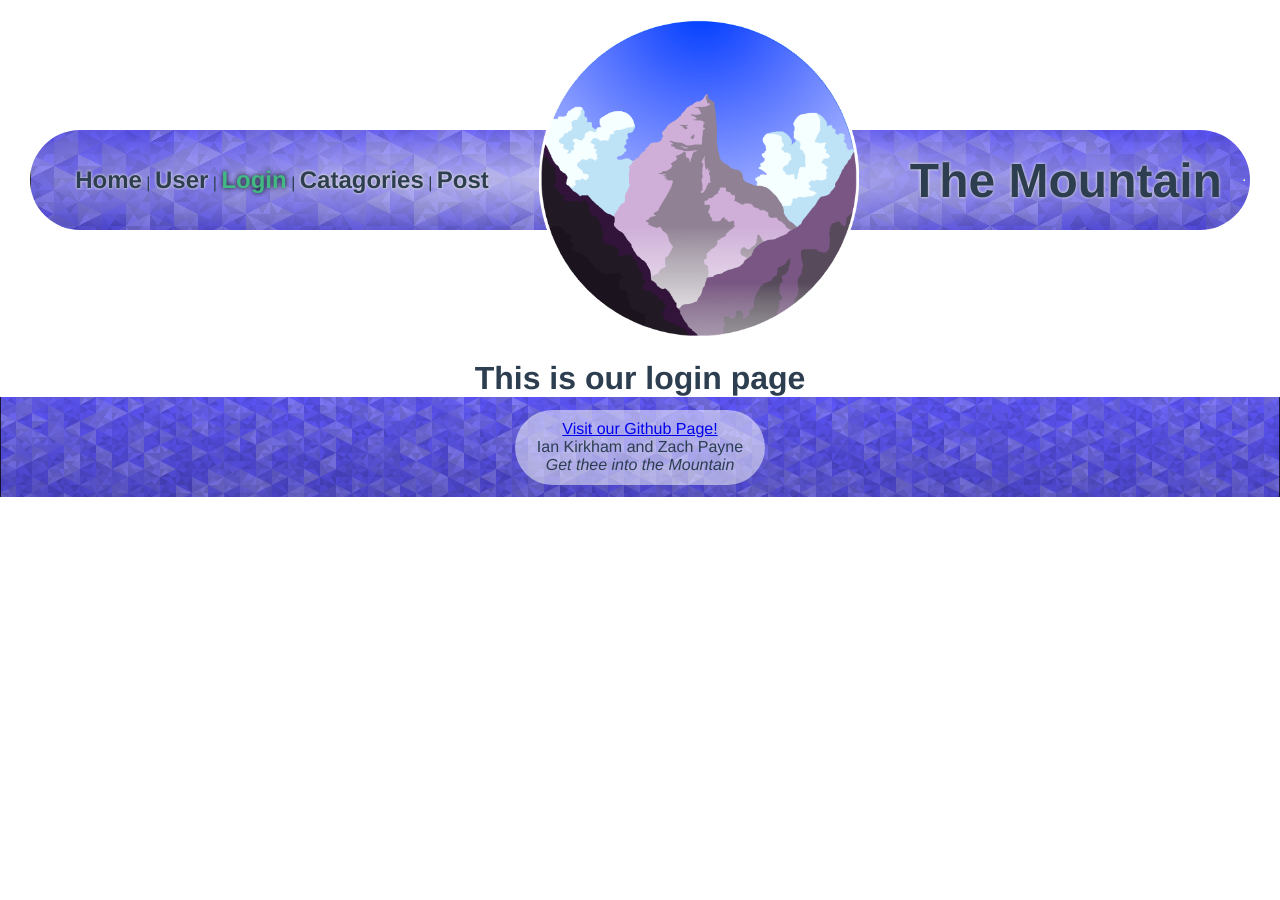
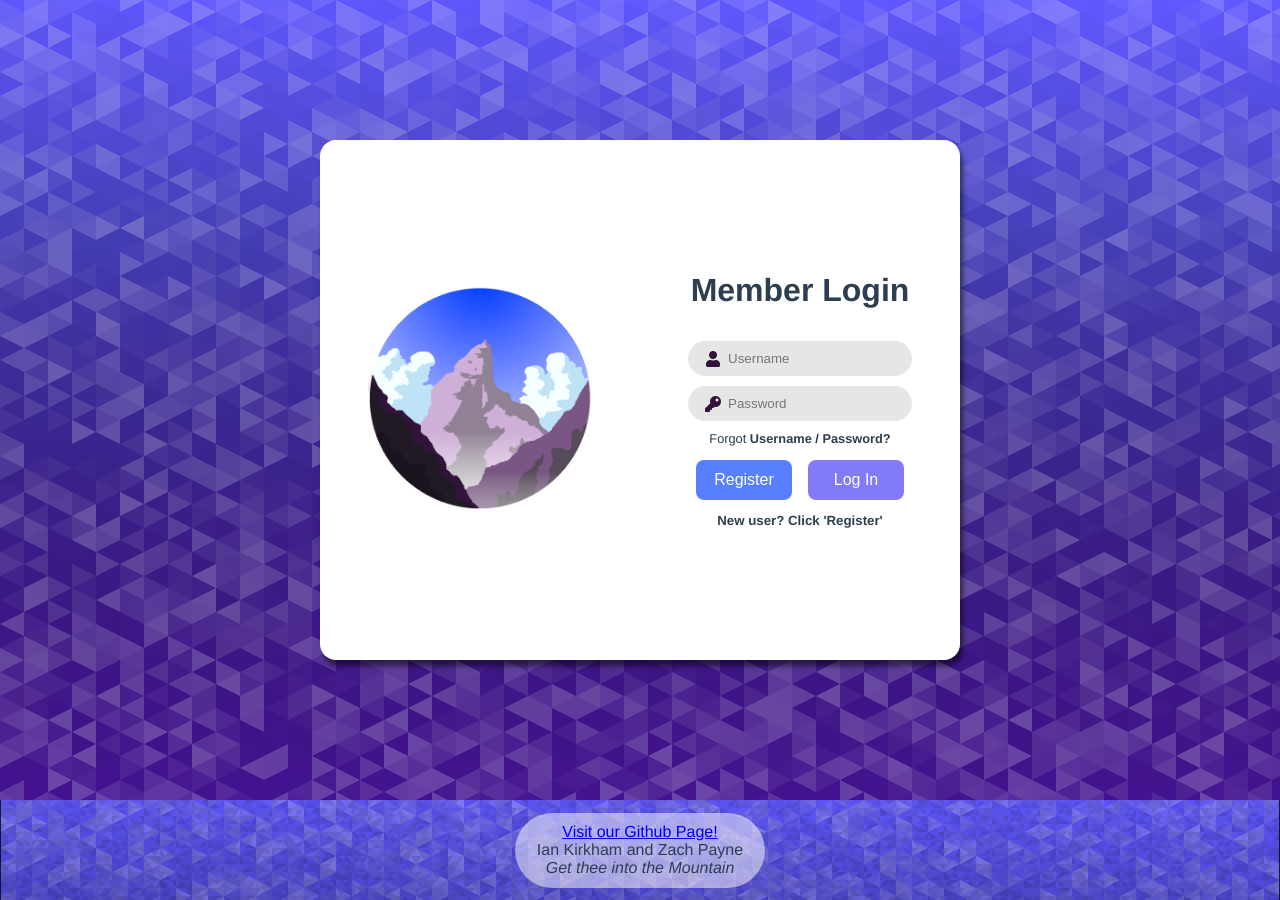
Before and after one commit to IanKirkham/creativeproject4, a Vue app in the folder front-end/: page /login in a window 1280 px wide. Before the commit the page ends 800 px from the top, so only its background shows below. Built offline with nearby package versions, Linux system fonts and the light colour scheme.

Commit message:
Basic Login Page

```diff
--- a/front-end/public/index.html
+++ b/front-end/public/index.html
@@ -4,7 +4,8 @@
     <meta charset="utf-8">
     <meta http-equiv="X-UA-Compatible" content="IE=edge">
     <meta name="viewport" content="width=device-width,initial-scale=1.0">
-    <link rel="icon" href="<%= BASE_URL %>favicon.ico">
+    <link rel="icon" href="/The_Mountain.png">
+    <link rel="stylesheet" href="https://cdnjs.cloudflare.com/ajax/libs/font-awesome/5.12.1/css/all.min.css" integrity="sha256-mmgLkCYLUQbXn0B1SRqzHar6dCnv9oZFPEC1g1cwlkk=" crossorigin="anonymous" />
     <title><%= htmlWebpackPlugin.options.title %></title>
   </head>
   <body>
--- a/front-end/src/App.vue
+++ b/front-end/src/App.vue
@@ -22,7 +22,8 @@
       </div>
       <br/>
     </div>
-    <div class="header" id="small" v-if="this.$router.currentRoute.name !== 'Home'">
+    <div class="header" id="small" v-if="this.$router.currentRoute.name !== 'Home'
+        && this.$router.currentRoute.name !== 'Login'">
       <div id="nav">
         <router-link to="/">Home</router-link> |
         <router-link to="/user">User</router-link> |
--- a/front-end/src/views/Login.vue
+++ b/front-end/src/views/Login.vue
@@ -1,6 +1,29 @@
 <template>
   <div class="login">
-    <h1>This is our login page</h1>
+    <div class="login-container">
+      <div class="main-icon">
+        <img src="/The_Mountain.png">
+      </div>
+      <div class="info">
+        <h1>Member Login</h1>
+        <form name="login" class="form">
+          <div class="input-icons">
+            <i class="fa fa-user icon"></i>
+            <input class="input-field" type="text" placeholder="Username">
+          </div>
+          <div class="input-icons">
+            <i class="fa fa-key icon"></i>
+            <input size="25" class="input-field" type="password" placeholder="Password">
+          </div>
+        </form>
+        <p>Forgot <a class="forgot" href="#">Username / Password?</a></p>
+        <div class="buttons">
+          <button id="register-btn">Register</button>
+          <button id="login-btn">Log In</button>
+        </div>
+        <h5>New user? Click 'Register'</h5>
+      </div>
+    </div>
   </div>
 </template>
 
@@ -8,4 +31,185 @@
 </script>
 
 <style scoped>
+
+.login {
+  background-image: url("/Blu.png");
+  height: 100vh;
+  display: flex;
+  justify-content: center;
+  align-items: center;
+}
+
+.login-container {
+  height: 70%;
+  background-color: #FFF;
+  width: 80%;
+  border-radius: 1em;
+  display: flex;
+  flex-direction: column;
+  align-items: center;
+  justify-content: center;
+  box-shadow: 3px 6px 5px rgba(0, 0, 0, 0.5);
+}
+
+.main-icon {
+  width: 10em;
+  height: auto;
+}
+
+.main-icon img {
+  width: 100%;
+  height: auto;
+}
+
+.form {
+  max-width:450px;
+  margin:auto;
+}
+
+.info {
+  display: flex;
+  flex-direction: column;
+  margin: 2em;
+}
+
+.input-icons {
+    width: 100%;
+    margin-bottom: 10px;
+}
+
+.input-icons i {
+    position: absolute;
+}
+
+.icon {
+    padding: 10px;
+    color: #32143A;
+    min-width: 50px;
+    text-align: center;
+}
+
+.input-field {
+    width: 100%;
+    padding: 10px;
+    padding-left: 40px;
+    background-color: #E6E6E6;
+    border-style: none;
+    border-radius: 2em;
+}
+
+.input-field:focus {
+  outline: none;
+}
+
+h1 {
+  margin-bottom: 0.5em;
+}
+
+p {
+  font-size: 0.8em;
+  margin: 0.5em;
+}
+
+.forgot {
+  text-decoration: none;
+  font-weight: bold;
+  color: #2C3E50;
+}
+
+.buttons {
+  display: flex;
+  justify-content: center;
+  margin-bottom: 0.3em;
+}
+
+#register-btn {
+  background-color: #587fff;
+  color: #FFF;
+  height: 2.5em;
+  width: 6em;
+  font-size: 1em;
+  border-style: none;
+  border-radius: 0.5em;
+  margin: 0.5em;
+}
+
+#register-btn:hover {
+  background-color: #FFF;
+  color: #587fff;
+  border: 2px solid #587fff;
+  cursor: pointer;
+}
+
+#register-btn:focus {
+  outline: none;
+}
+
+#register-btn:active {
+  outline: none;
+  background-color: #E6E6E6;
+}
+
+#login-btn {
+  background-color: #827AF7;
+  color: #FFF;
+  height: 2.5em;
+  width: 6em;
+  font-size: 1em;
+  border-style: none;
+  border-radius: 0.5em;
+  margin: 0.5em;
+}
+
+#login-btn:hover {
+  background-color: #FFF;
+  color: #827AF7;
+  border: 2px solid #827AF7;
+  cursor: pointer;
+}
+
+#login-btn:focus {
+  outline: none;
+}
+
+#login-btn:active {
+  outline: none;
+  background-color: #E6E6E6;
+}
+
+/* Tablet */
+@media only screen and (min-width: 768px) and (max-width: 1023px) {
+  .main-icon {
+    width: 20em;
+  }
+}
+
+/* Desktop */
+@media only screen and (min-width: 1024px) {
+  .login-container {
+    flex-direction: row;
+    height: 65%;
+    width: 50%;
+  }
+
+  h1 {
+    margin-bottom: 1em;
+  }
+
+  p {
+    margin-top: 0em;
+  }
+
+  .main-icon {
+    width: 25em;
+    margin: 3em;
+  }
+
+  .info {
+    display: flex;
+    flex-direction: column;
+    margin: 3em;
+  }
+}
+
 </style>
```
Also changed, not shown: front-end/public/Blu.png (added).
